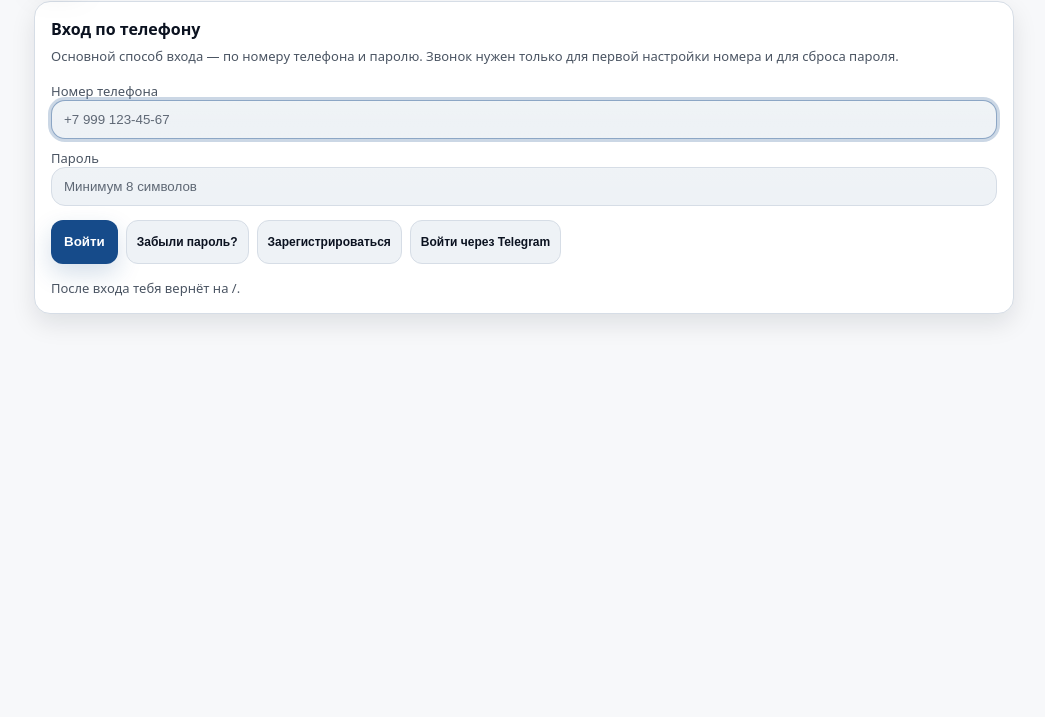
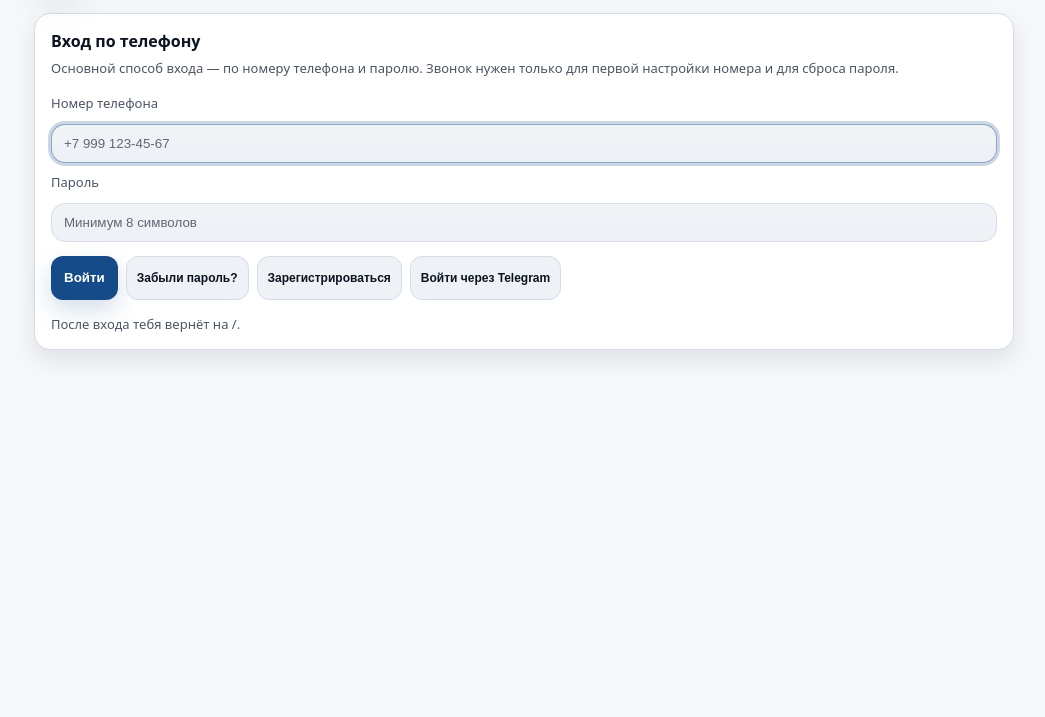
Before and after one commit to MonsterDush/AASFC, a plain HTML site: page frontend/auth.html in a window 1280 px wide. Shown: the part 83-800 px from the top of the page, without its empty margins (116-1161 px from the left). Drawn offline with Linux system fonts and the light colour scheme; no server answers.

Commit message:
auth ux fix

```diff
--- a/frontend/auth.html
+++ b/frontend/auth.html
@@ -19,6 +19,8 @@
     .telegram-login-shell { display:flex; flex-direction:column; gap:12px; }
     .telegram-login-link { word-break:break-all; }
     .password-rules { border:1px solid var(--border); border-radius:12px; padding:10px 12px; background: rgba(255,255,255,0.02); }
+    .auth-shell { margin-top:12px; }
+    .auth-shell input:not([type="checkbox"]):not([type="radio"]) { margin-top:12px; }
   </style>
 </head>
 <body>
```
